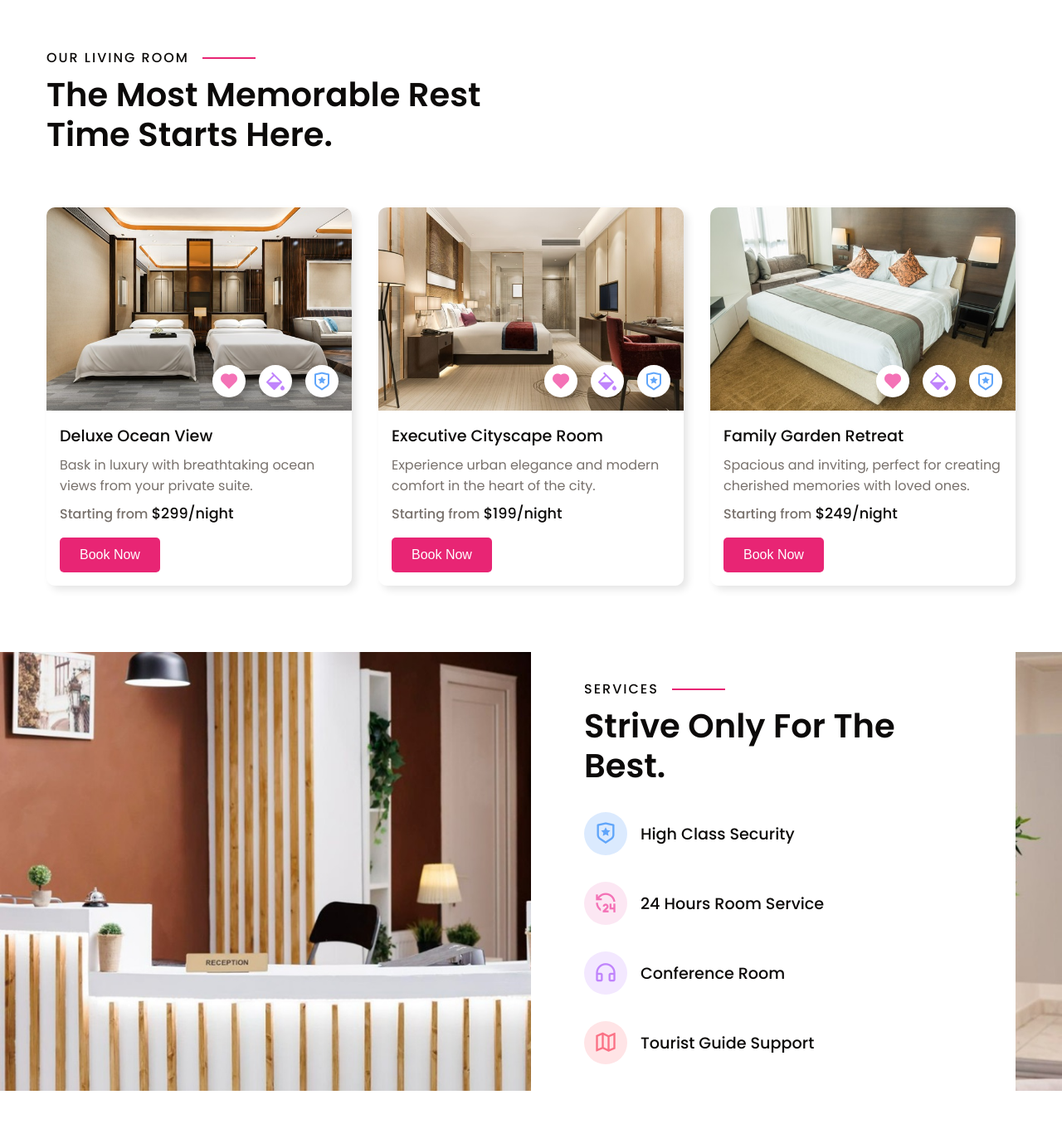
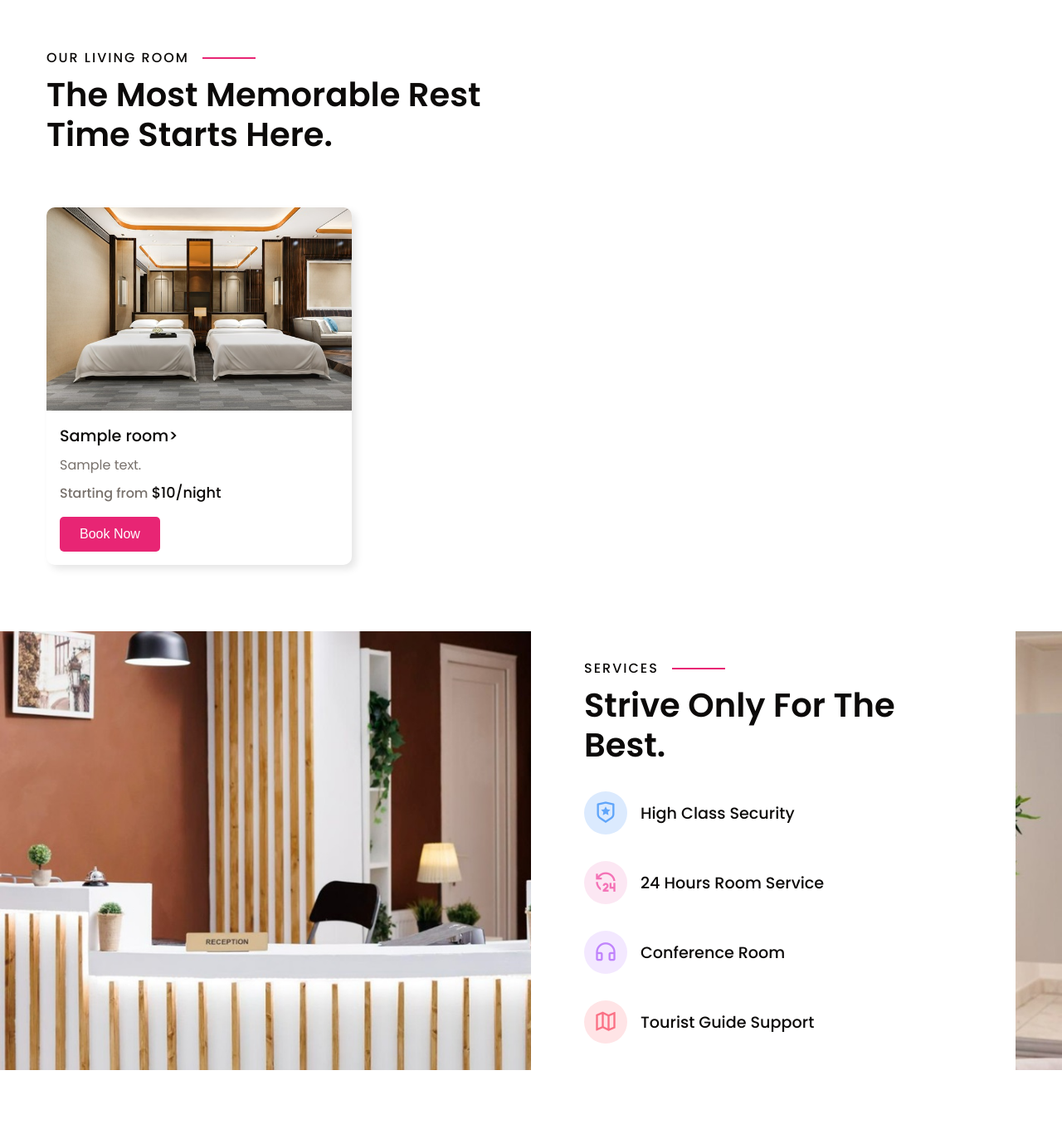
Before and after one commit to kandeel679/Siege-Hotel, a PHP site: page / in a window 1280 px wide. Shown: the part 1328-2683 px from the top of the page at 83% size. Run offline with PHP 8.4, Linux system fonts and the light colour scheme; tables that the repository leaves empty or names only in its code hold one stand-in row (values such as "Sample post"); some libraries are stand-ins or nearby versions.

Commit message:
load rooms from database

```diff
--- a/Database.php
+++ b/Database.php
@@ -6,7 +6,7 @@ class Database
 
     public function __construct()
     {
-        $dsn = "mysql:host=localhost;port=3306;dbname=myapp;charset=utf8mb4";
+        $dsn = "mysql:host=localhost;port=3306;dbname=web_project_db;charset=utf8mb4";
 
         $this->connection = new PDO($dsn, 'root');
     }
--- a/index.php
+++ b/index.php
@@ -1,13 +1,13 @@
 <!DOCTYPE html>
 <html lang="en">
 <head>
-    <meta charset="UTF-8" />
-    <meta name="viewport" content="width=device-width, initial-scale=1.0" />
+    <meta charset="UTF-8"/>
+    <meta name="viewport" content="width=device-width, initial-scale=1.0"/>
     <link
             href="https://cdn.jsdelivr.net/npm/remixicon@4.0.0/fonts/remixicon.css"
             rel="stylesheet"
     />
-    <link rel="stylesheet" href="styles.css" />
+    <link rel="stylesheet" href="styles.css"/>
     <title>Web Design Mastery | Rayal Park</title>
 </head>
 <body>
@@ -16,7 +16,7 @@
     <nav>
         <div class="nav__bar">
             <div class="logo">
-            <a href="#"><img src="assets/logo.png" alt="logo" /></a>
+                <a href="#"><img src="assets/logo.png" alt="logo"/></a>
             </div>
             <div class="nav__menu__btn" id="menu-btn">
                 <i class="ri-menu-line"></i>
@@ -30,14 +30,18 @@
             <li><a href="#contact">Contact</a></li>
         </ul>
         <div class="btns-cont">
-          <a href="LoginPage.php"><button class="btn nav__btn">Login</button></a>
-          <a target="" href="#rooms"><button class="btn nav__btn">Book now</button></a>
+            <a href="LoginPage.php">
+                <button class="btn nav__btn">Login</button>
+            </a>
+            <a target="" href="#rooms">
+                <button class="btn nav__btn">Book now</button>
+            </a>
             <!-- https://www.booking.com/hotel/eg/mnzl-mstf-l-wm.en-gb.html?aid=356980&label=gog235jc-1FCAsoQ0IMZ3JhbmQtcGFsYWNlSDNYA2hDiAEBmAEJuAEXyAEM2AEB6AEB-AEMiAIBqAIDuAK4_8mxBsACAdICJDBlMTVhYTljLWZkZTItNDAyZi1iOGU2LWJkNzcwNzdiMmNiMtgCBuACAQ&sid=b2469a1ca26e956b9dd4ffc26671cb9a&dest_id=-291544;dest_type=city;dist=0;group_adults=2;group_children=0;hapos=15;hpos=15;no_rooms=1;req_adults=2;req_children=0;room1=A%2CA;sb_price_type=total;sr_order=popularity;srepoch=1714586301;srpvid=09ae7e48f5b200ee;type=total;ucfs=1& -->
         </div>
     </nav>
     <div class="section__container header__container" id="home">
         <p>Simple - Unique - Friendly</p>
-        <h1>Make Yourself At Home<br />In Our <span>Hotel</span>.</h1>
+        <h1>Make Yourself At Home<br/>In Our <span>Hotel</span>.</h1>
     </div>
 </header>
 <!-- End [Header]  -->
@@ -49,19 +53,24 @@
 
 <section class="section__container about__container" id="about">
     <div class="about__image">
-        <img src="assets/about.jpg" alt="about" />
+        <img src="assets/about.jpg" alt="about"/>
     </div>
     <div class="about__content">
         <p class="section__subheader">ABOUT US</p>
         <h2 class="section__header">Asyut Unveiling Egypt's Hidden Gem</h2>
         <p class="section__description">
-          Welcome to Siege Hotel, nestled in the heart of Asyut, Egypt. Our commitment to excellence ensures that your holiday
-          experience surpasses all expectations. From luxurious accommodations to personalized services, we strive to create
-          unforgettable memories for every guest. Discover the perfect blend of comfort and sophistication at Siege Hotel, where
+            Welcome to Siege Hotel, nestled in the heart of Asyut, Egypt. Our commitment to excellence ensures that your
+            holiday
+            experience surpasses all expectations. From luxurious accommodations to personalized services, we strive to
+            create
+            unforgettable memories for every guest. Discover the perfect blend of comfort and sophistication at Siege
+            Hotel, where
             your dream holiday begins.
         </p>
         <div class="about__btn">
-          <a target="_blank" href="https://en.wikipedia.org/wiki/Asyut"><button class="btn">Read More</button></a>
+            <a target="_blank" href="https://en.wikipedia.org/wiki/Asyut">
+                <button class="btn">Read More</button>
+            </a>
         </div>
     </div>
 </section>
@@ -70,63 +79,70 @@
     <p class="section__subheader">OUR LIVING ROOM</p>
     <h2 class="section__header">The Most Memorable Rest Time Starts Here.</h2>
     <div class="room__grid">
+        <?php
+        require 'Database.php';
+        $db = new Database();
+        $rooms = $db->query("SELECT name, description, price, capacity FROM rooms")->fetchAll(PDO::FETCH_ASSOC);
+        $i = 1;
+        foreach ($rooms as $room):
+            ?>
             <div class="room__card">
                 <div class="room__card__image">
-            <img src="assets/room-1.jpg" alt="room" />
-            <div class="room__card__icons">
-              <span><i class="ri-heart-fill"></i></span>
-              <span><i class="ri-paint-fill"></i></span>
-              <span><i class="ri-shield-star-line"></i></span>
-            </div>
+                    <img src="assets/room-<?php echo $i++; ?>.jpg" alt="room"/>
+                    <!--                <div class="room__card__icons">-->
+                    <!--                    <span><i class="ri-heart-fill"></i></span>-->
+                    <!--                    <span><i class="ri-paint-fill"></i></span>-->
+                    <!--                    <span><i class="ri-shield-star-line"></i></span>-->
+                    <!--                </div>-->
                 </div>
                 <div class="room__card__details">
-            <h4>Deluxe Ocean View</h4>
+                    <h4><?= $room['name'] ?>></h4>
                     <p>
-              Bask in luxury with breathtaking ocean views from your private
-              suite.
+                        <?= $room['description'] ?>
                     </p>
-            <h5>Starting from <span>$299/night</span></h5>
+                    <h5>Starting from <span>$<?= $room['price'] ?>/night</span></h5>
                     <button class="btn">Book Now</button>
                 </div>
             </div>
-        <div class="room__card">
-          <div class="room__card__image">
-            <img src="assets/room-2.jpg" alt="room" />
-            <div class="room__card__icons">
-              <span><i class="ri-heart-fill"></i></span>
-              <span><i class="ri-paint-fill"></i></span>
-              <span><i class="ri-shield-star-line"></i></span>
-            </div>
-          </div>
-          <div class="room__card__details">
-            <h4>Executive Cityscape Room</h4>
-            <p>
-              Experience urban elegance and modern comfort in the heart of the
-              city.
-            </p>
-            <h5>Starting from <span>$199/night</span></h5>
-            <button class="btn">Book Now</button>
-          </div>
-        </div>
-        <div class="room__card">
-          <div class="room__card__image">
-            <img src="assets/room-3.jpg" alt="room" />
-            <div class="room__card__icons">
-              <span><i class="ri-heart-fill"></i></span>
-              <span><i class="ri-paint-fill"></i></span>
-              <span><i class="ri-shield-star-line"></i></span>
-            </div>
-          </div>
-          <div class="room__card__details">
-            <h4>Family Garden Retreat</h4>
-            <p>
-              Spacious and inviting, perfect for creating cherished memories
-              with loved ones.
-            </p>
-            <h5>Starting from <span>$249/night</span></h5>
-            <button class="btn">Book Now</button>
-          </div>
-        </div>
+        <?php endforeach; ?>
+        <!--        <div class="room__card">-->
+        <!--            <div class="room__card__image">-->
+        <!--                <img src="assets/room-2.jpg" alt="room"/>-->
+        <!--                <div class="room__card__icons">-->
+        <!--                    <span><i class="ri-heart-fill"></i></span>-->
+        <!--                    <span><i class="ri-paint-fill"></i></span>-->
+        <!--                    <span><i class="ri-shield-star-line"></i></span>-->
+        <!--                </div>-->
+        <!--            </div>-->
+        <!--            <div class="room__card__details">-->
+        <!--                <h4>Executive Cityscape Room</h4>-->
+        <!--                <p>-->
+        <!--                    Experience urban elegance and modern comfort in the heart of the-->
+        <!--                    city.-->
+        <!--                </p>-->
+        <!--                <h5>Starting from <span>$199/night</span></h5>-->
+        <!--                <button class="btn">Book Now</button>-->
+        <!--            </div>-->
+        <!--        </div>-->
+        <!--        <div class="room__card">-->
+        <!--            <div class="room__card__image">-->
+        <!--                <img src="assets/room-3.jpg" alt="room"/>-->
+        <!--                <div class="room__card__icons">-->
+        <!--                    <span><i class="ri-heart-fill"></i></span>-->
+        <!--                    <span><i class="ri-paint-fill"></i></span>-->
+        <!--                    <span><i class="ri-shield-star-line"></i></span>-->
+        <!--                </div>-->
+        <!--            </div>-->
+        <!--            <div class="room__card__details">-->
+        <!--                <h4>Family Garden Retreat</h4>-->
+        <!--                <p>-->
+        <!--                    Spacious and inviting, perfect for creating cherished memories-->
+        <!--                    with loved ones.-->
+        <!--                </p>-->
+        <!--                <h5>Starting from <span>$249/night</span></h5>-->
+        <!--                <button class="btn">Book Now</button>-->
+        <!--            </div>-->
+        <!--        </div>-->
     </div>
 </section>
 
@@ -181,7 +197,9 @@
         <div class="explore__content">
             <p class="section__description">10th MAR 2023</p>
             <h4>A New Menu Is Available In Our Hotel.</h4>
-          <a target="_blank" href="https://www.menuegypt.com/kebda-al-falah-alexandria-"><button class="btn">Continue</button></a>
+            <a target="_blank" href="https://www.menuegypt.com/kebda-al-falah-alexandria-">
+                <button class="btn">Continue</button>
+            </a>
         </div>
     </div>
 </section>
@@ -190,7 +208,7 @@
     <div class="section__container footer__container">
         <div class="footer__col">
             <div class="logo">
-            <a href="#home"><img src="assets/logo.png" alt="logo" /></a>
+                <a href="#home"><img src="assets/logo.png" alt="logo"/></a>
             </div>
             <p class="section__description">
                 Discover a world of comfort, luxury, and adventure as you explore
@@ -224,10 +242,10 @@
                 <li><a href="#">rayalpark@info.com</a></li>
             </ul>
             <div class="footer__socials">
-            <a href="#"><img src="assets/facebook.png" alt="facebook" /></a>
-            <a href="#"><img src="assets/instagram.png" alt="instagram" /></a>
-            <a href="#"><img src="assets/youtube.png" alt="youtube" /></a>
-            <a href="#"><img src="assets/twitter.png" alt="twitter" /></a>
+                <a href="#"><img src="assets/facebook.png" alt="facebook"/></a>
+                <a href="#"><img src="assets/instagram.png" alt="instagram"/></a>
+                <a href="#"><img src="assets/youtube.png" alt="youtube"/></a>
+                <a href="#"><img src="assets/twitter.png" alt="twitter"/></a>
             </div>
         </div>
     </div>
```
Lines whose indentation alone changed are shown as unchanged.
